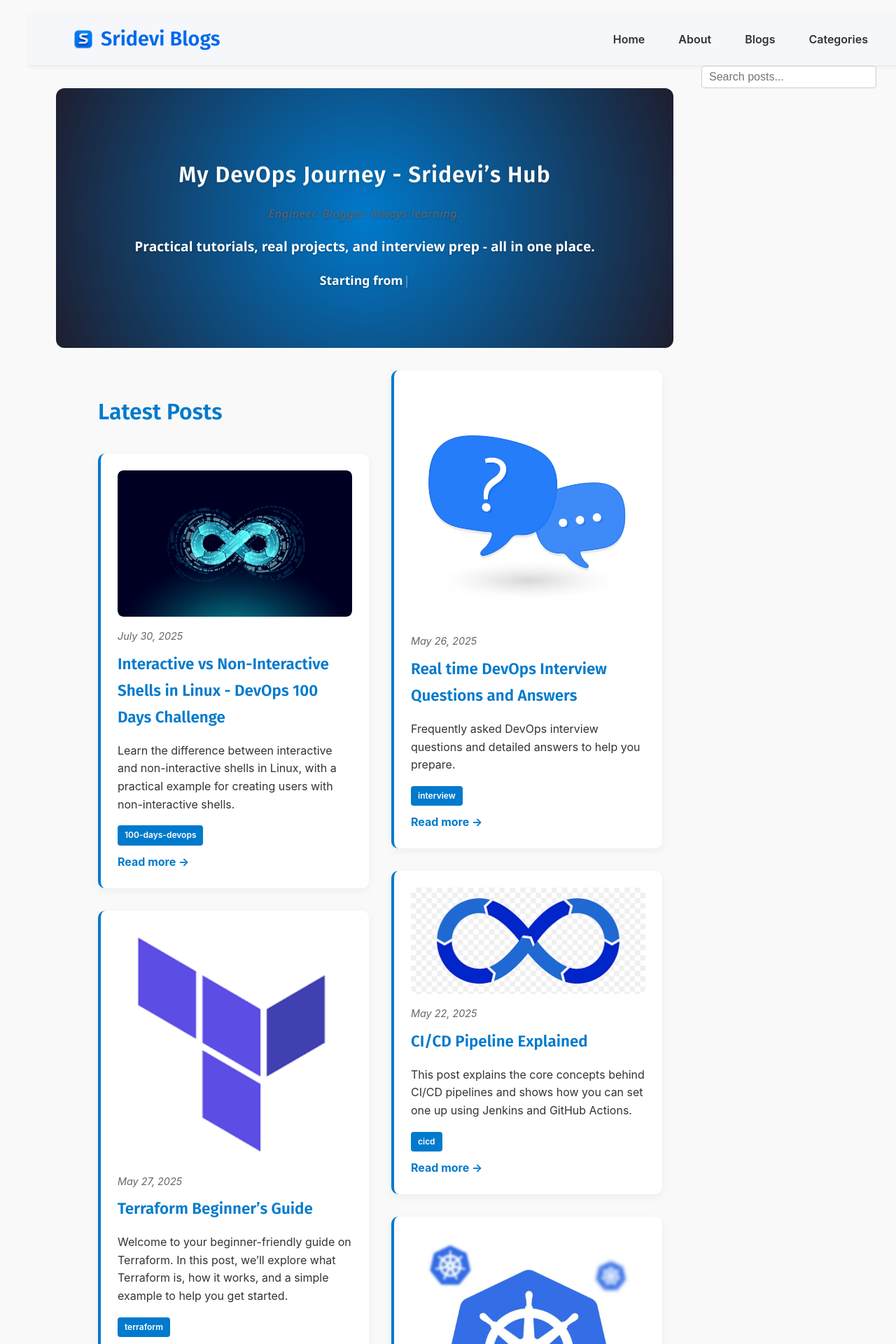
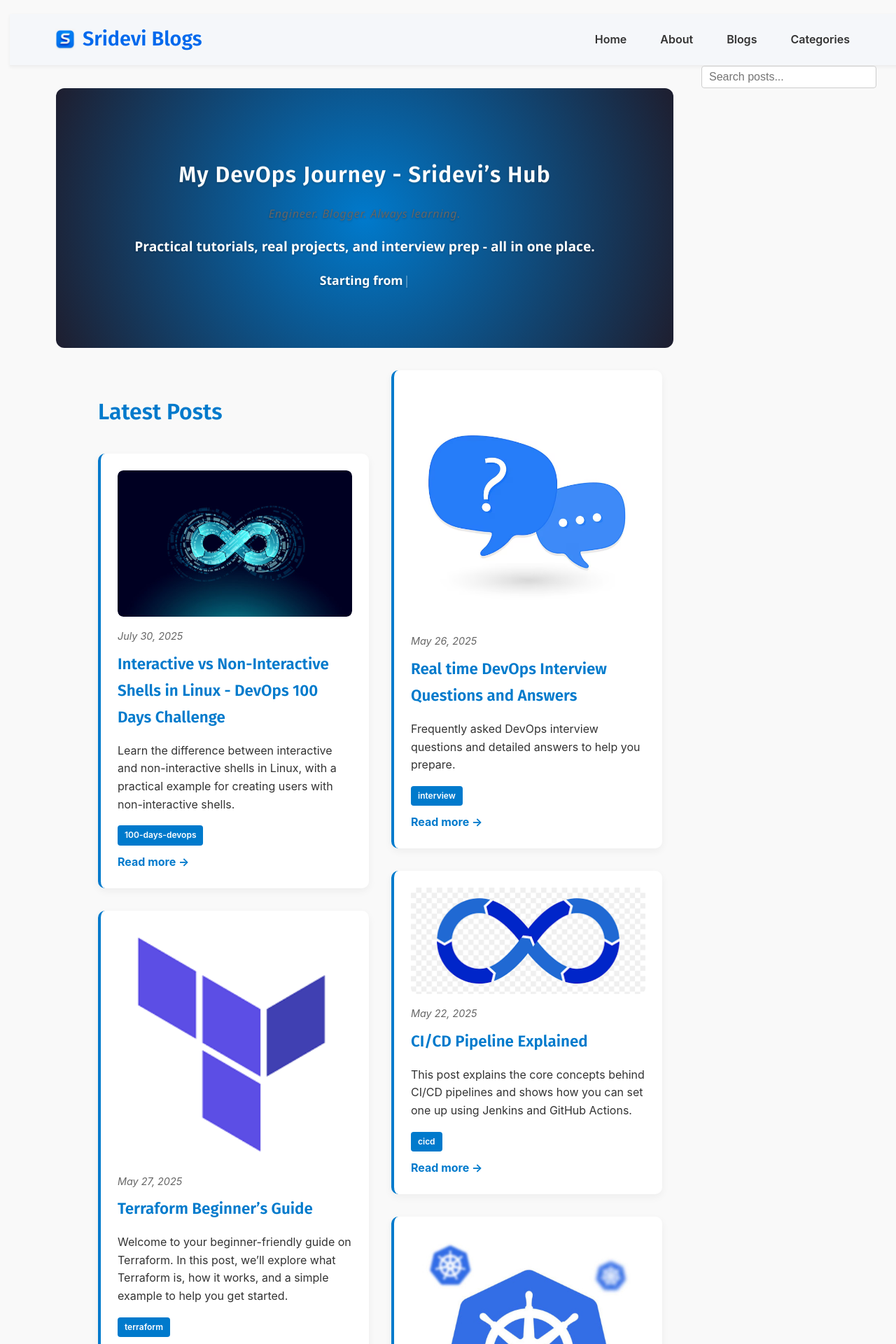
Before and after one commit to srideviblogs/srideviblogs.github.io, a Jekyll site: the page built from index.md, in a window 1280 px wide. Shown: the top 1920 px of the page at 70% size. Built offline with Jekyll 4.4.1, drawn with Linux system fonts in a browser that asks for light colours.

Commit message:
Update custom.css

```diff
--- a/assets/css/custom.css
+++ b/assets/css/custom.css
@@ -58,29 +58,33 @@ a:hover {
   text-decoration: underline;
 }
 
-/* Stretch header full width */
 header.site-header {
-  width: 100vw; /* Full viewport width */
+  width: 100vw; /* full viewport width */
   margin: 0;
   padding: 0;
   background: #f5f7fa;
-  box-shadow: 0 2px 5px rgba(0, 0, 0, 0.05);
+  box-shadow: 0 2px 5px rgba(0,0,0,0.05);
   border-bottom: 1px solid #eee;
-  border-radius: 0; /* Remove corner rounding */
+  border-radius: 0;
+  position: relative;
+  left: 50%;
+  right: 50%;
+  margin-left: -50vw;
+  margin-right: -50vw;
+  box-sizing: border-box;
 }
 
-/* Inner container aligns content inside header */
+/* Container inside header: equal left-right padding */
 .site-header .container {
   max-width: 1200px;
   margin: 0 auto;
-  padding: 0.75rem 1.5rem;
+  padding: 0.75rem 24px; /* equal padding left/right */
   display: flex;
   justify-content: space-between;
   align-items: center;
   flex-wrap: wrap;
   box-sizing: border-box;
 }
-
 
 .site-title {
   font-family: 'Fira Sans', sans-serif;
```
